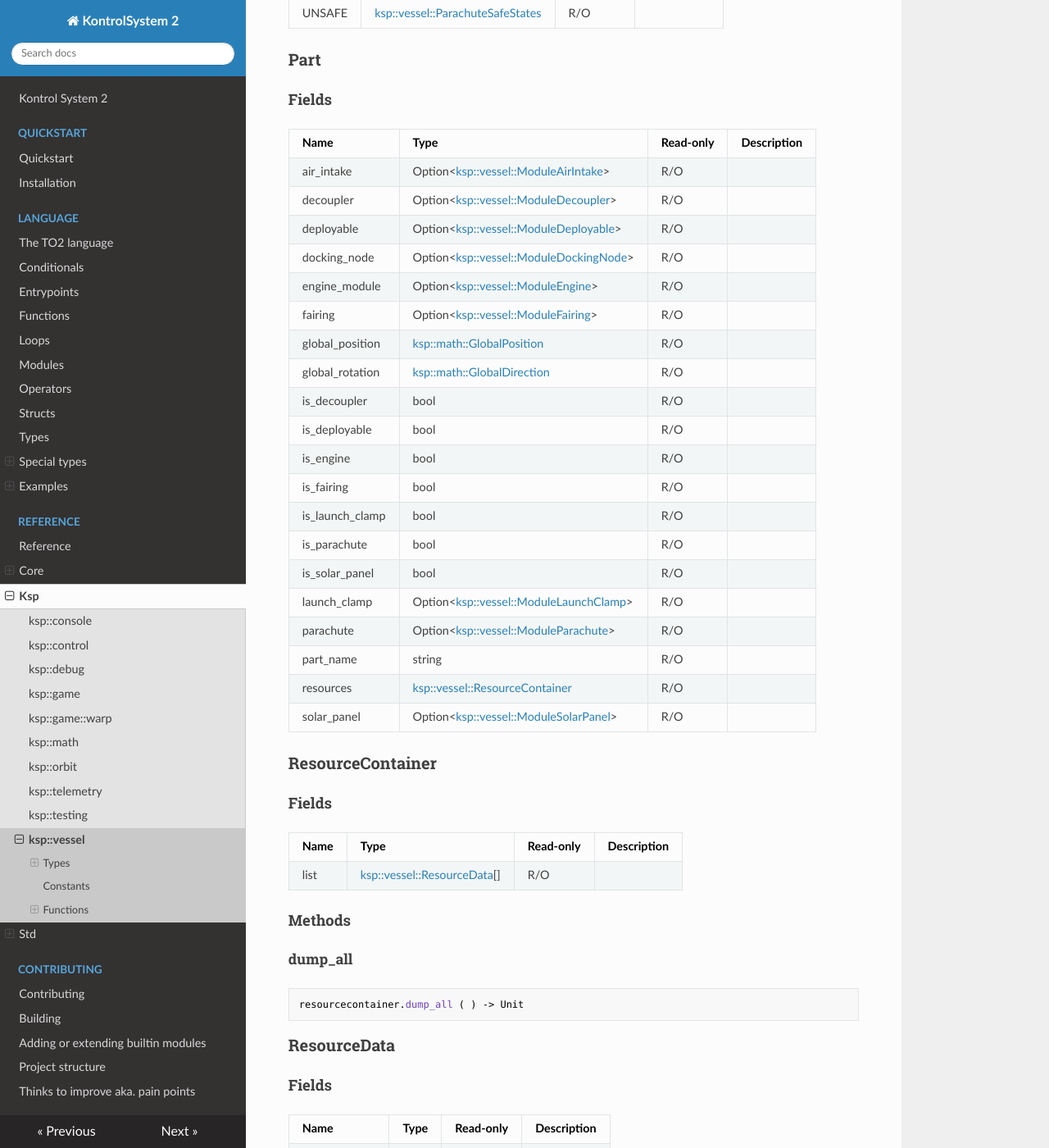
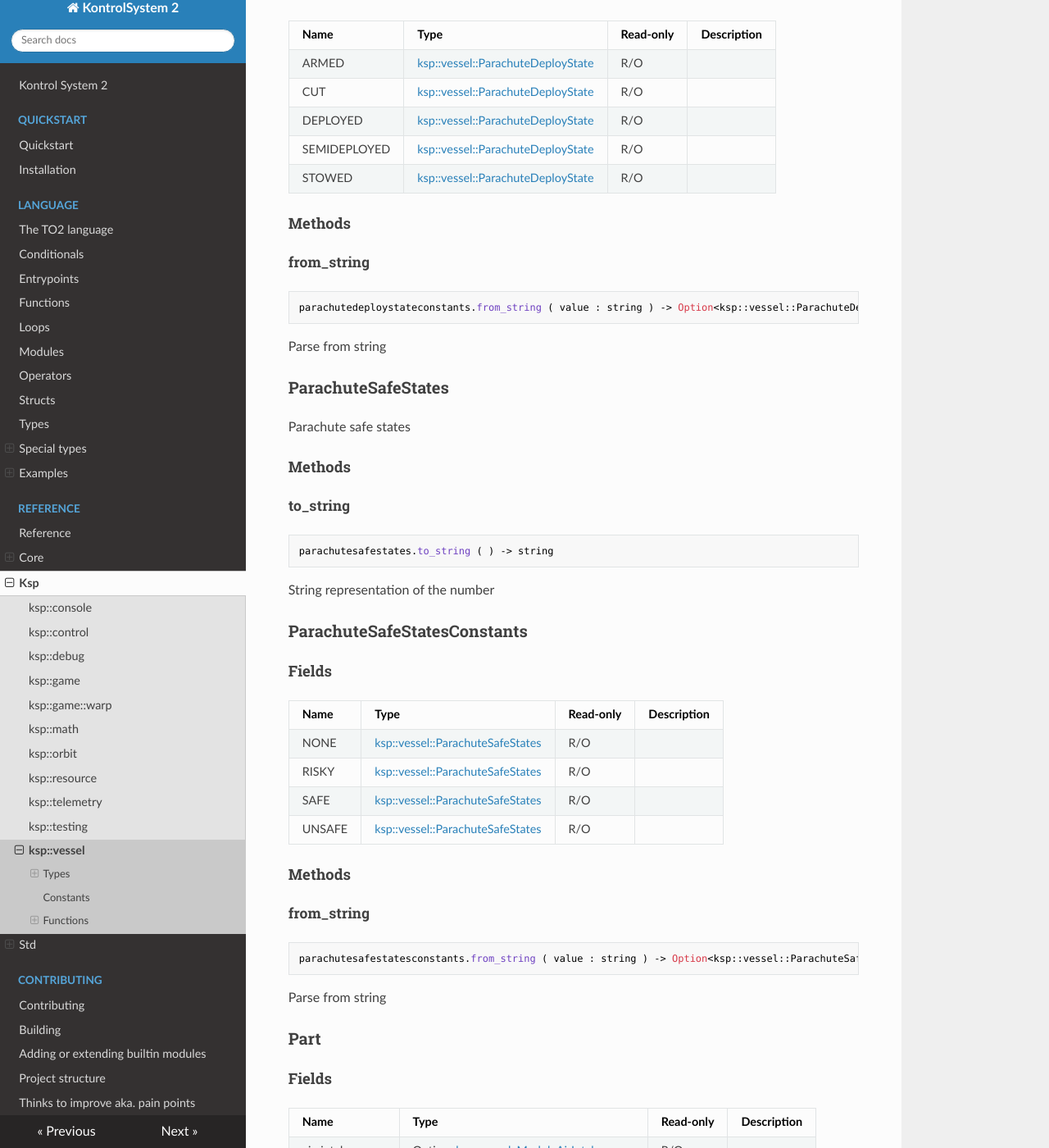
Before and after one commit to untoldwind/KontrolSystem2, an MkDocs documentation site: the page built from docs/reference/ksp/vessel.md, in a window 1280 px wide and 1400 px high, scrolled down 12696 px. Shown: the whole window at 82% size. Built offline with MkDocs 1.6.1, drawn with Linux system fonts in a browser that asks for light colours; nearby versions of some CDN libraries; some of the changed text lies outside the part shown.

Commit message:
Update docs

````diff
--- a/docs/reference/ksp/vessel.md
+++ b/docs/reference/ksp/vessel.md
@@ -83,6 +83,16 @@
 StabilityAssist | [ksp::vessel::AutopilotMode](/reference/ksp/vessel.md#autopilotmode) | R/O |
 Target | [ksp::vessel::AutopilotMode](/reference/ksp/vessel.md#autopilotmode) | R/O |
 
+#### Methods
+
+##### from_string
+
+```rust
+autopilotmodeconstants.from_string ( value : string ) -> Option<ksp::vessel::AutopilotMode>
+```
+
+Parse from string
+
 ### DeltaVSituation
 
 Vessel situation for delta-v calculation
@@ -108,6 +118,16 @@
 Altitude | [ksp::vessel::DeltaVSituation](/reference/ksp/vessel.md#deltavsituation) | R/O |
 SeaLevel | [ksp::vessel::DeltaVSituation](/reference/ksp/vessel.md#deltavsituation) | R/O |
 Vaccum | [ksp::vessel::DeltaVSituation](/reference/ksp/vessel.md#deltavsituation) | R/O |
+
+#### Methods
+
+##### from_string
+
+```rust
+deltavsituationconstants.from_string ( value : string ) -> Option<ksp::vessel::DeltaVSituation>
+```
+
+Parse from string
 
 ### EngineDeltaV
 
@@ -200,6 +220,16 @@
 ScramJet | [ksp::vessel::EngineType](/reference/ksp/vessel.md#enginetype) | R/O |
 SolidBooster | [ksp::vessel::EngineType](/reference/ksp/vessel.md#enginetype) | R/O |
 Turbine | [ksp::vessel::EngineType](/reference/ksp/vessel.md#enginetype) | R/O |
+
+#### Methods
+
+##### from_string
+
+```rust
+enginetypeconstants.from_string ( value : string ) -> Option<ksp::vessel::EngineType>
+```
+
+Parse from string
 
 ### FlightCtrlState
 
@@ -521,6 +551,16 @@
 RISKY | [ksp::vessel::ParachuteDeployMode](/reference/ksp/vessel.md#parachutedeploymode) | R/O |
 SAFE | [ksp::vessel::ParachuteDeployMode](/reference/ksp/vessel.md#parachutedeploymode) | R/O |
 
+#### Methods
+
+##### from_string
+
+```rust
+parachutedeploymodeconstants.from_string ( value : string ) -> Option<ksp::vessel::ParachuteDeployMode>
+```
+
+Parse from string
+
 ### ParachuteDeployState
 
 Parachute deploy state
@@ -549,6 +589,16 @@
 SEMIDEPLOYED | [ksp::vessel::ParachuteDeployState](/reference/ksp/vessel.md#parachutedeploystate) | R/O |
 STOWED | [ksp::vessel::ParachuteDeployState](/reference/ksp/vessel.md#parachutedeploystate) | R/O |
 
+#### Methods
+
+##### from_string
+
+```rust
+parachutedeploystateconstants.from_string ( value : string ) -> Option<ksp::vessel::ParachuteDeployState>
+```
+
+Parse from string
+
 ### ParachuteSafeStates
 
 Parachute safe states
@@ -576,6 +626,16 @@
 SAFE | [ksp::vessel::ParachuteSafeStates](/reference/ksp/vessel.md#parachutesafestates) | R/O |
 UNSAFE | [ksp::vessel::ParachuteSafeStates](/reference/ksp/vessel.md#parachutesafestates) | R/O |
 
+#### Methods
+
+##### from_string
+
+```rust
+parachutesafestatesconstants.from_string ( value : string ) -> Option<ksp::vessel::ParachuteSafeStates>
+```
+
+Parse from string
+
 ### Part
 
 
@@ -602,39 +662,8 @@
 launch_clamp | Option&lt;[ksp::vessel::ModuleLaunchClamp](/reference/ksp/vessel.md#modulelaunchclamp)> | R/O |
 parachute | Option&lt;[ksp::vessel::ModuleParachute](/reference/ksp/vessel.md#moduleparachute)> | R/O |
 part_name | string | R/O |
-resources | [ksp::vessel::ResourceContainer](/reference/ksp/vessel.md#resourcecontainer) | R/O |
+resources | [ksp::resource::ResourceContainer](/reference/ksp/resource.md#resourcecontainer) | R/O |
 solar_panel | Option&lt;[ksp::vessel::ModuleSolarPanel](/reference/ksp/vessel.md#modulesolarpanel)> | R/O |
-
-### ResourceContainer
-
-
-
-#### Fields
-
-Name | Type | Read-only | Description
---- | --- | --- | ---
-list | [ksp::vessel::ResourceData](/reference/ksp/vessel.md#resourcedata)[] | R/O |
-
-#### Methods
-
-##### dump_all
-
-```rust
-resourcecontainer.dump_all ( ) -> Unit
-```
-
-
-
-### ResourceData
-
-
-
-#### Fields
-
-Name | Type | Read-only | Description
---- | --- | --- | ---
-capacity_units | float | R/O |
-stored_units | float | R/O |
 
 ### StageDeltaV
 
@@ -974,6 +1003,16 @@
 NoCommNet | [ksp::vessel::VesselControlState](/reference/ksp/vessel.md#vesselcontrolstate) | R/O |
 NoControl | [ksp::vessel::VesselControlState](/reference/ksp/vessel.md#vesselcontrolstate) | R/O |
 
+#### Methods
+
+##### from_string
+
+```rust
+vesselcontrolstateconstants.from_string ( value : string ) -> Option<ksp::vessel::VesselControlState>
+```
+
+Parse from string
+
 ### VesselDeltaV
 
 
@@ -1026,6 +1065,16 @@
 SubOrbital | [ksp::vessel::VesselSituation](/reference/ksp/vessel.md#vesselsituation) | R/O |
 Unknown | [ksp::vessel::VesselSituation](/reference/ksp/vessel.md#vesselsituation) | R/O |
 
+#### Methods
+
+##### from_string
+
+```rust
+vesselsituationconstants.from_string ( value : string ) -> Option<ksp::vessel::VesselSituation>
+```
+
+Parse from string
+
 ## Constants
 
 Name | Type | Description
````
Also changed, not shown: docs/reference/ksp/math.md (+8 -0 lines), docs/reference/ksp/resource.md (added, +166 -0 lines).
